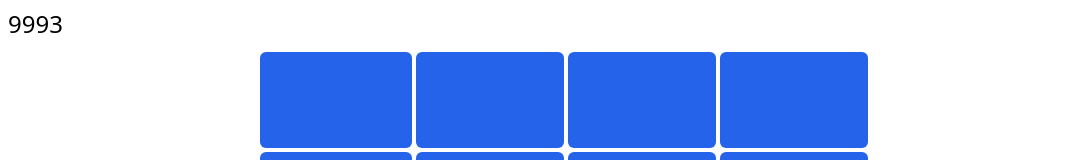
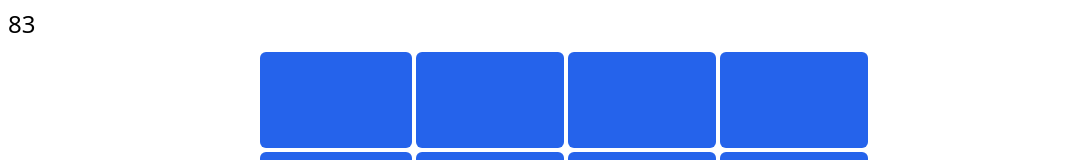
Before and after one commit to Faruk314/Slagalica, a React (Create React App) app in the folder frontend/: page /mastermind in a window 1280 px wide. Shown: the top 160 px of the page, without its empty margins (0-1074 px from the left). Built offline with nearby package versions, Linux system fonts and the light colour scheme.

Commit message:
Added lose by time in quiz game

```diff
--- a/frontend/src/pages/Mastermind.tsx
+++ b/frontend/src/pages/Mastermind.tsx
@@ -40,7 +40,7 @@ const Mastermind = () => {
   const [winCombination, setWinCombination] = useState<string[]>([]);
   const [rowsChecked, setRowsChecked] = useState<number[]>([]);
   const [hints, setHints] = useState<string[][]>([]);
-  const [seconds, setSeconds] = useState(10000);
+  const [seconds, setSeconds] = useState(90);
   const { updateScore, gameStates, updateGameState } = useContext(GameContext);
 
   console.log(winCombination);
@@ -50,13 +50,17 @@ const Mastermind = () => {
       setSeconds((prev) => prev - 1);
     }, 1000);
 
-    if (seconds === 0) {
+    if (gameStates.mastermind !== "playing") {
+      return clearInterval(countdown);
+    }
+
+    if (seconds === 0 && gameStates.mastermind === "playing") {
       updateGameState("mastermind", "lose");
       clearInterval(countdown);
     }
 
     return () => clearInterval(countdown);
-  }, [seconds]);
+  }, [seconds, gameStates.mastermind]);
 
   const checkGameStatus = (currentHints: string[]) => {
     let count = 0;
--- a/frontend/src/pages/Quiz.tsx
+++ b/frontend/src/pages/Quiz.tsx
@@ -23,6 +23,25 @@ const Quiz = () => {
   const [points, setPoints] = useState(0);
   const [isTimeOut, setIsTimeOut] = useState(false);
   const { updateScore, gameStates, updateGameState } = useContext(GameContext);
+  const [seconds, setSeconds] = useState(120);
+
+  useEffect(() => {
+    const countdown = setInterval(() => {
+      setSeconds((prev) => prev - 1);
+    }, 1000);
+
+    if (gameStates.quiz !== "playing") {
+      return clearInterval(countdown);
+    }
+
+    if (seconds === 0 && gameStates.quiz === "playing") {
+      updateGameState("quiz", "lose");
+      updateScore("quiz", points);
+      clearInterval(countdown);
+    }
+
+    return () => clearInterval(countdown);
+  }, [seconds, gameStates.quiz]);
 
   const dontKnowAnswerHandler = () => {
     let correctAnswerIndex = Object.entries(currentAnswers).findIndex(
@@ -121,6 +140,9 @@ const Quiz = () => {
 
   return (
     <section className="flex items-center h-[100vh] text-white font-bold">
+      <div className="absolute top-0 left-0">
+        <span className="text-black">{seconds}</span>
+      </div>
       {questions.length > 0 && (
         <div className="w-full max-w-4xl mx-2 md:mx-auto">
           <div className="relative h-[5rem] flex justify-center items-center text-center bg-blue-600 rounded-md">
```
